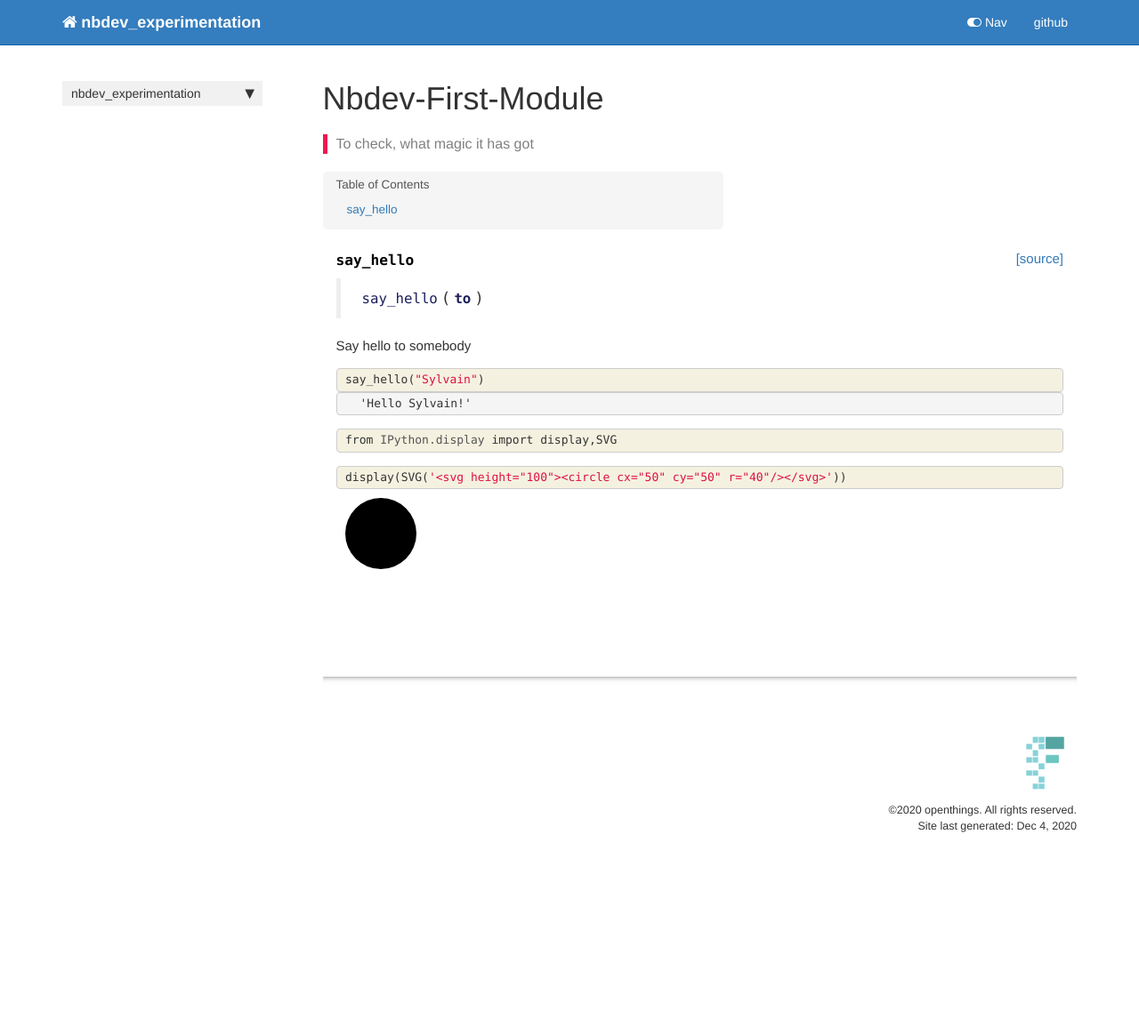
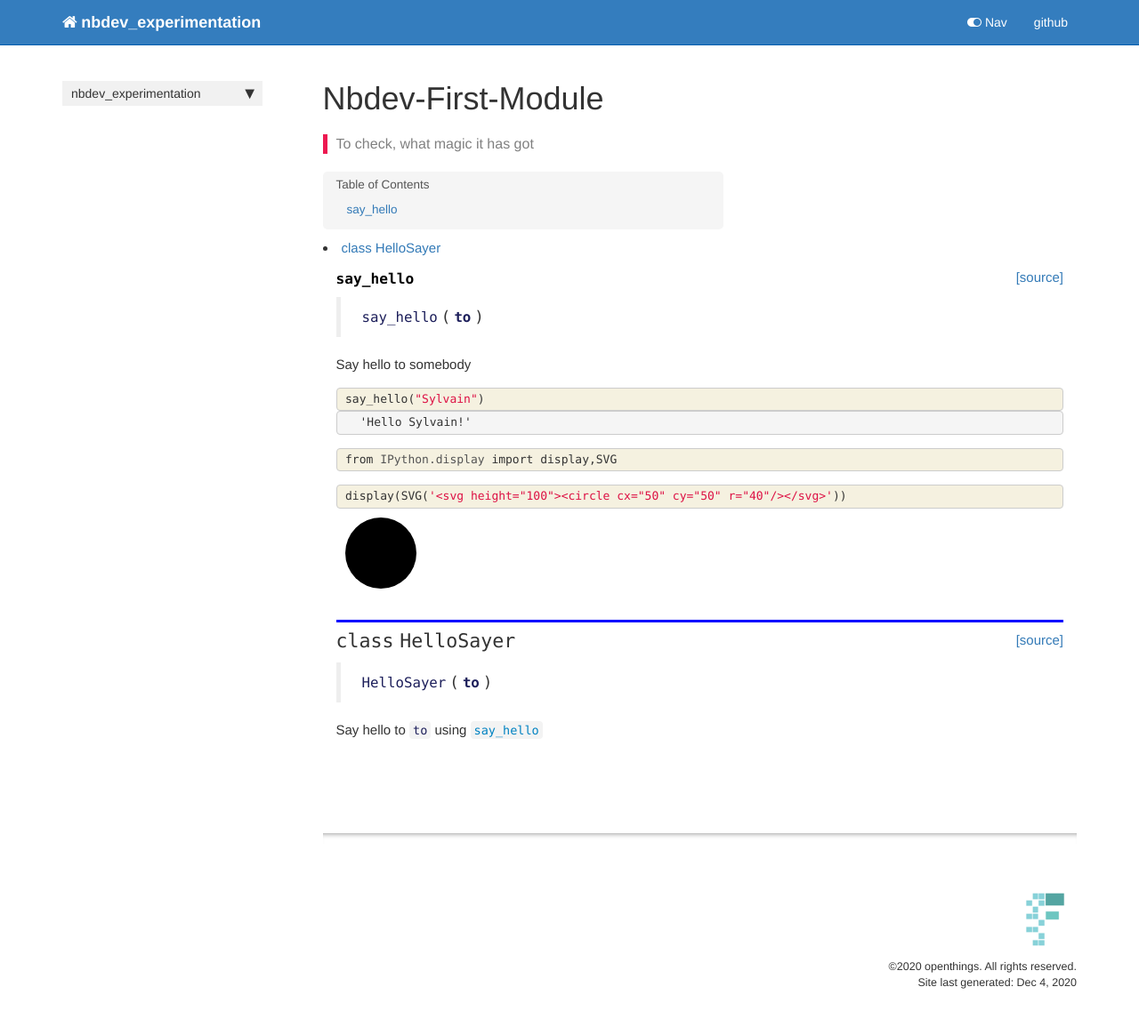
Before and after one commit to m-ali-awan/first-nbdev, a Jekyll site: the page built from docs/core.html, in a window 1280 px wide. Shown: the whole page at 89% size. Built offline with Jekyll 4.4.1, drawn with Linux system fonts in a browser that asks for light colours; nearby versions of some CDN libraries; comment, search, counter and statistics services are not loaded; before the commit the page ends 989 px from its top, so only the background shows below that.

Commit message:
commiting for adding class

```diff
--- a/docs/core.html
+++ b/docs/core.html
@@ -143,4 +143,36 @@
 </div>
     {% endraw %}
 
+    {% raw %}
+
+<div class="cell border-box-sizing code_cell rendered">
+
+<div class="output_wrapper">
+<div class="output">
+
+<div class="output_area">
+
+
+<div class="output_markdown rendered_html output_subarea ">
+<h2 id="HelloSayer" class="doc_header"><code>class</code> <code>HelloSayer</code><a href="https://github.com/Muhammad-Ali/nbdev_experimentation/tree/master/nbdev_experimentation/core.py#L11" class="source_link" style="float:right">[source]</a></h2><blockquote><p><code>HelloSayer</code>(<strong><code>to</code></strong>)</p>
+</blockquote>
+<p>Say hello to <code>to</code> using <a href="/nbdev_experimentation/core.html#say_hello"><code>say_hello</code></a></p>
+
 </div>
+
+</div>
+
+</div>
+</div>
+
+</div>
+    {% endraw %}
+
+    {% raw %}
+
+<div class="cell border-box-sizing code_cell rendered">
+
+</div>
+    {% endraw %}
+
+</div>
--- a/nbdev_experimentation/_nbdev.py
+++ b/nbdev_experimentation/_nbdev.py
@@ -2,7 +2,8 @@
 
 __all__ = ["index", "modules", "custom_doc_links", "git_url"]
 
-index = {"say_hello": "00_core.ipynb"}
+index = {"say_hello": "00_core.ipynb",
+         "HelloSayer": "00_core.ipynb"}
 
 modules = ["core.py"]
 
```
Also changed, not shown: nbdev_experimentation/core.py (+10 -1 lines), 1 other file.
